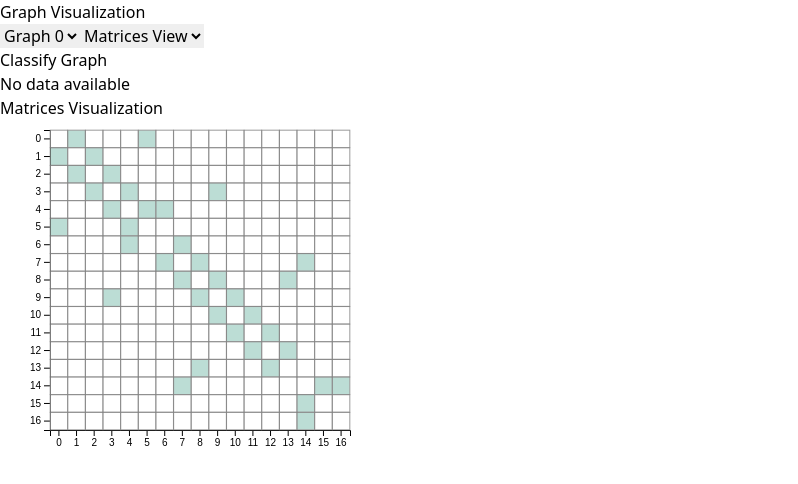
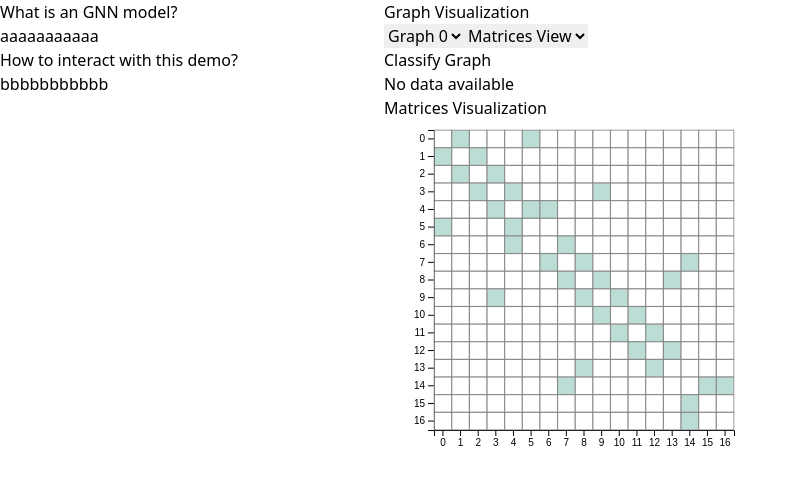
Before and after one commit to Visual-Intelligence-UMN/GNN-101, a Next.js app in the folder temp/: page / in a window 1280 px wide. Shown: the top 484 px of the page, without its empty margins (0-798 px from the left). Built offline with nearby package versions, Linux system fonts and the light colour scheme; what onnxruntime-web would draw is missing.

Commit message:
added text panel

```diff
--- a/temp/package.json
+++ b/temp/package.json
@@ -15,7 +15,8 @@
     "node-polyfill-webpack-plugin": "^3.0.0",
     "onnxruntime-web": "^1.17.3",
     "react": "^18.3.1",
-    "react-dom": "^18.3.1"
+    "react-dom": "^18.3.1",
+    "react-resizable-panels": "^2.0.19"
   },
   "devDependencies": {
     "@types/d3": "^7.4.3",
@@ -25,7 +26,7 @@
     "eslint": "^8",
     "eslint-config-next": "14.2.3",
     "postcss": "^8",
-    "tailwindcss": "^3.4.1",
+    "tailwindcss": "^3.4.3",
     "typescript": "5.4.5"
   }
 }
--- a/temp/src/pages/MatricesVisualizer.tsx
+++ b/temp/src/pages/MatricesVisualizer.tsx
@@ -48,7 +48,9 @@ const MatricesVisualizer: React.FC<MatricesVisualizerProps> = ({
                 conv2 = splitIntoMatrices(intmData.conv2);
                 conv3 = splitIntoMatrices(intmData.conv3);
 
-                console.log("conv1", conv1, "conv2", conv2, "conv3", conv3);
+                final = intmData.final;
+
+                console.log("conv1", conv1, "conv2", conv2, "conv3", conv3, "final", final);
             }
 
             console.log("path ", graph_path);
--- a/temp/src/pages/index.tsx
+++ b/temp/src/pages/index.tsx
@@ -3,6 +3,7 @@ import React, { useRef, useState } from 'react';
 import GraphVisualizer from './GraphVisualizer';
 import ClassifyGraph from './FileUpload';
 import MatricesVisualizer from './MatricesVisualizer';
+import { PanelGroup, Panel, PanelResizeHandle } from 'react-resizable-panels';
 
 export default function Home() {
   const [graphData, setGraphData] = useState<any>(null);
@@ -34,6 +35,15 @@ export default function Home() {
 
   return (
     <div className='bg-white min-h-screen text-black'>
+      <PanelGroup direction='horizontal'>
+        <Panel defaultSize={30} minSize={20}>
+          <h1>What is an GNN model?</h1>
+          aaaaaaaaaaa
+          <h1>How to interact with this demo?</h1>
+          bbbbbbbbbbb
+        </Panel>
+        <PanelResizeHandle />
+        <Panel>
       <Head>
         <title>Graph Visualization</title>
       </Head>
@@ -65,6 +75,8 @@ export default function Home() {
         <MatricesVisualizer graph_path={selectedGraph} intmData={intmData} changed={changedG}/>
         </>
       }
+      </Panel>
+      </PanelGroup>
     </div>
   );
 }
--- a/temp/src/utils/utils.tsx
+++ b/temp/src/utils/utils.tsx
@@ -7,7 +7,7 @@ env.wasm.wasmPaths = {
   'ort-wasm-simd.wasm': './ort-wasm-simd.wasm'
 };
 
-
+//print text coordinates in MatricesVisualizer
 export function printAxisTextCoordinates(): void {
   d3.selectAll<SVGTextElement, any>(".x-axis text").each(function() {
       const bbox = this.getBBox();
@@ -20,6 +20,7 @@ export function printAxisTextCoordinates(): void {
   });
 }
 
+//Split a large 1d array into a 1d array with multiple 8*8 matrices
 type Matrix = number[][];
 
 export function splitIntoMatrices(array: number[], matrixSize: number = 8): Matrix[] {
@@ -46,7 +47,7 @@ export function splitIntoMatrices(array: number[], matrixSize: number = 8): Matr
   return matrices;
 }
 
-
+//get the category of node features in the original input graph
 export function get_category_node(data: number[]){
   for(let i=0; i<data.length; i++){
     if(data[i]==1){
@@ -56,6 +57,7 @@ export function get_category_node(data: number[]){
   return 0;
 }
 
+//get the features from a JSON structure
 export async function get_features_origin(data: any){
   return data.x;
 }
```
Also changed, not shown: 1 other file (tests, documents, lock files or other folders).
